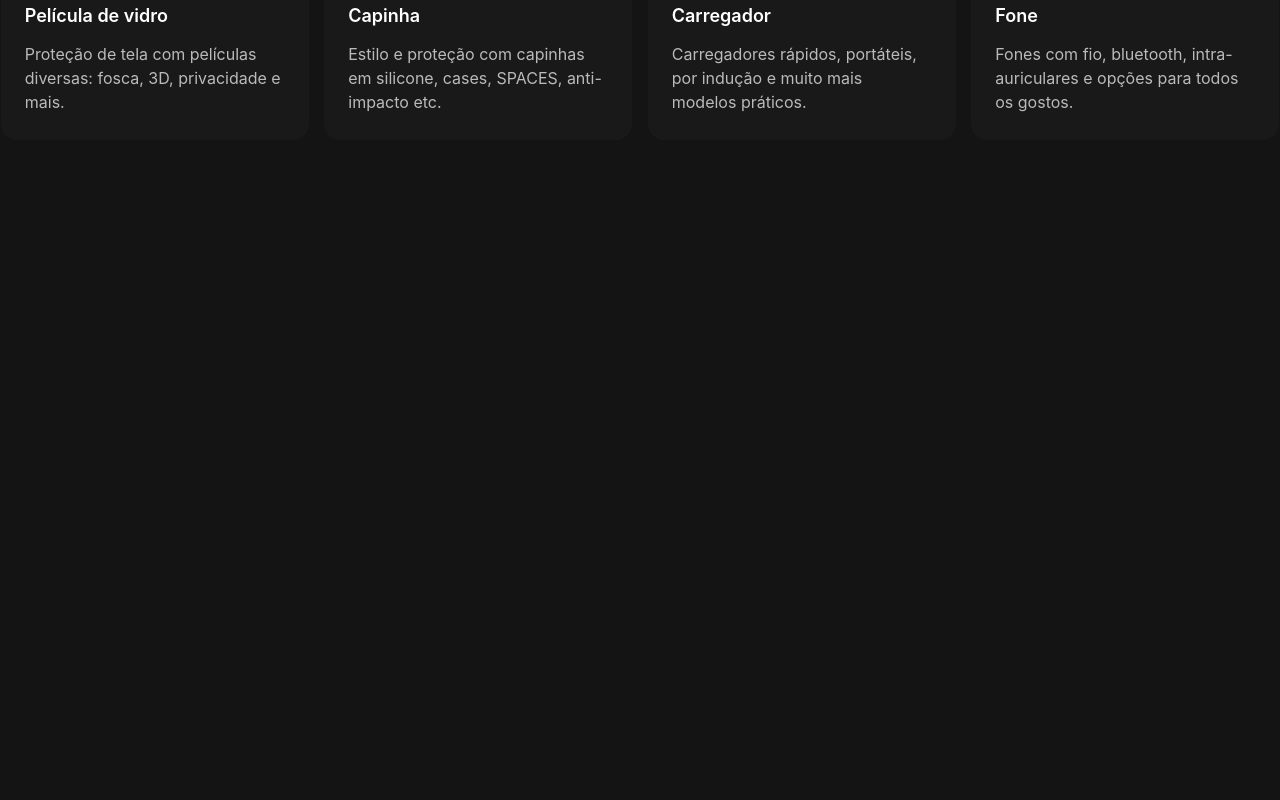
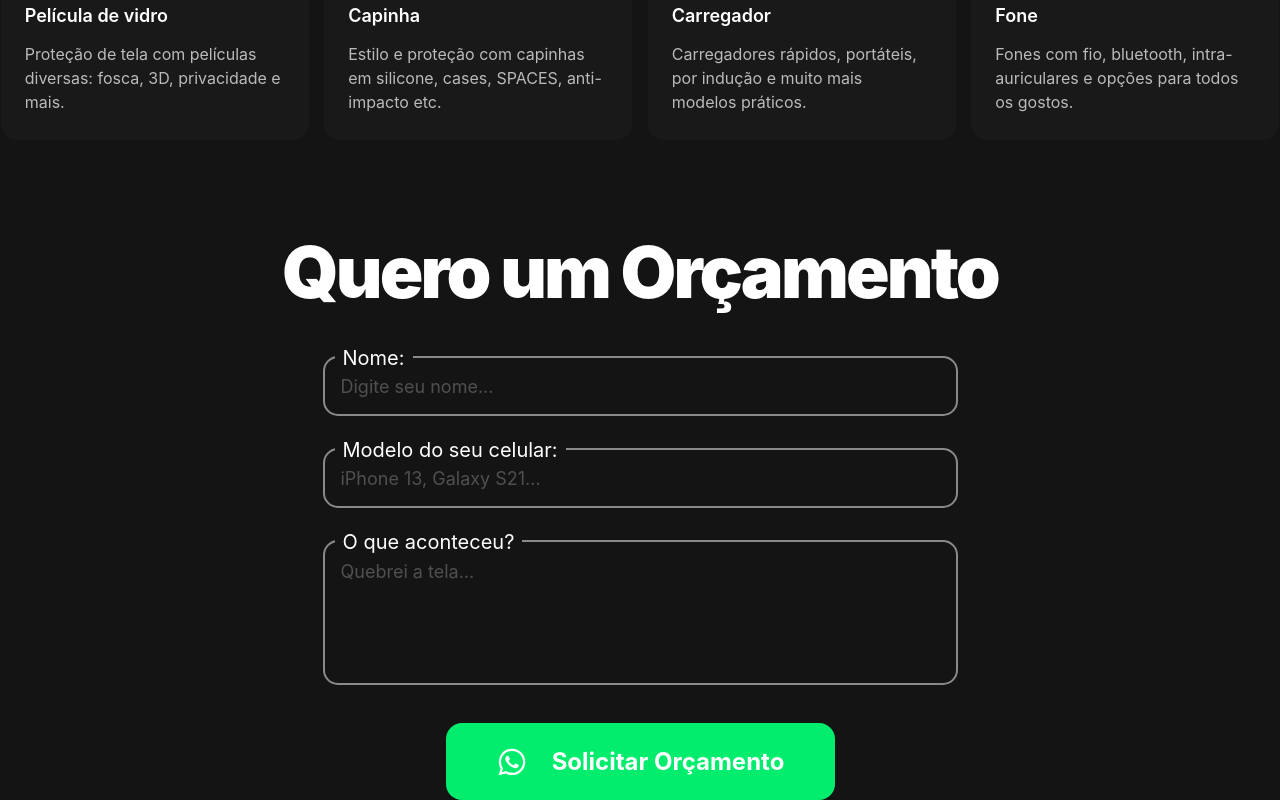
Before and after one commit to marcxsdev/reicell-landing-page, a React (Vite) app: page / in a window 1280 px wide. Shown: the part 2267-3067 px from the top of the page. Before the commit the page ends 2407 px from the top, so only its background shows below. Built offline with nearby package versions, Linux system fonts and the light colour scheme.

Commit message:
feat: adding budget section

```diff
--- a/src/App.jsx
+++ b/src/App.jsx
@@ -1,7 +1,6 @@
 import Header from "./components/layout/Header";
 import Hero from "./components/sections/Hero";
 import About from "./components/sections/About";
-import CardService from "./components/common/CardService";
 import Services from "./components/sections/Services";
 import Budget from "./components/sections/Budget";
 import Products from "./components/sections/Products";
@@ -20,6 +19,7 @@ function App() {
       </div>
       <Services />
       <Products />
+      <Budget />
     </>
   );
 }
--- a/src/components/sections/Budget.jsx
+++ b/src/components/sections/Budget.jsx
@@ -1,37 +1,92 @@
 import Button from "../common/Button";
 import { useState } from "react";
+import Whatsapp from "../../assets/whatsapp.svg?react";
 
 const Budget = () => {
-  const [name, setName] = useState();
-  const [mail, setMail] = useState();
-  const [problem, setProblem] = useState();
+  const [name, setName] = useState("");
+  const [model, setModel] = useState("");
+  const [problem, setProblem] = useState("");
+  const [error, setError] = useState("");
+
+  const handleClick = (e) => {
+    e.preventDefault(); // evita o reload da página
+
+    if (!name || !model || !problem) {
+      setError("Por favor, preencha todos os campos.");
+      return;
+    }
+
+    setError("");
+
+    const mensagem = `Olá, meu nome é ${name}, tenho um ${model}. ${problem}. Gostaria de solicitar um orçamento, por favor!`;
+    const whatsappLink = `https://wa.me/5599999999999?text=${encodeURIComponent(
+      mensagem
+    )}`;
+
+    window.open(whatsappLink, "_blank");
+  };
 
   return (
     <div>
-      <h1 className="text-white text-center font-inter text-5xl font-black tracking-[-1.68px]">
+      <h1 className="text-white text-center font-inter text-5xl font-black tracking-[-1.68px] mt-24 md:text-6xl md:tracking-[-2.4px] lg:text-7xl lg:tracking-[-2.88px]">
         Quero um Orçamento
       </h1>
 
-      <div className="">
-        <form>
-          <div className="">
+      <div className="mt-12 flex justify-center items-center">
+        <form className="space-y-8 w-full max-w-md flex flex-col justify-center items-center">
+          <div className="relative">
             <label>
-              <span className="text-white opacity-[0.5]">Nome:</span>
-              <input type="text" name="name" />
+              <span className="absolute left-3 -top-3 bg-[#151414] px-2 text-white font-inter text-lg md:text-xl">
+                Nome:
+              </span>
+              <input
+                type="text"
+                name="name"
+                className="w-[333px] h-[45px] rounded-[15px] border-2 border-[#FFFFFF80] border-opacity-50 bg-transparent text-[#FFFFFF80] px-4 pt-2 pb-2 text-lg font-inter focus:outline-none focus:border-opacity-100 focus:border-white transition-all duration-200 md:w-[584px] md:h-[60px] lg:w-[635px]"
+                placeholder="Digite seu nome..."
+                onChange={(e) => setName(e.target.value)}
+              />
             </label>
           </div>
-          <div className="">
+
+          <div className="relative">
             <label>
-              <span>Modelo do seu celular:</span>
-              <input type="text" name="model" />
+              <span className="absolute left-3 -top-3 bg-[#151414] px-2 text-white font-inter text-lg md:text-xl">
+                Modelo do seu celular:
+              </span>
+              <input
+                type="text"
+                name="model"
+                className="w-[333px] h-[45px] rounded-[15px] border-2 border-[#FFFFFF80] border-opacity-50 bg-transparent text-[#FFFFFF80] px-4 pt-2 pb-2 text-lg font-inter focus:outline-none focus:border-opacity-100 focus:border-white transition-all duration-200 md:w-[584px] md:h-[60px] lg:w-[635px]"
+                placeholder="iPhone 13, Galaxy S21..."
+                onChange={(e) => setModel(e.target.value)}
+              />
             </label>
           </div>
-          <div className="">
+
+          <div className="relative">
             <label>
-              <span>Problema:</span>
-              <textarea name="model"></textarea>
+              <span className="absolute left-3 -top-3 bg-[#151414] px-2 text-white font-inter text-lg md:text-xl">
+                O que aconteceu?
+              </span>
+              <textarea
+                name="problem"
+                rows={4}
+                className="w-[333px] h-[119px] rounded-[15px] border-2 border-[#FFFFFF80] border-opacity-50 bg-transparent text-[#FFFFFF80] px-4 pt-4 pb-2 text-lg font-inter focus:outline-none focus:border-opacity-100 focus:border-white transition-all duration-200 resize-none md:w-[584px] md:h-[145px] lg:w-[635px]"
+                placeholder="Quebrei a tela..."
+                onChange={(e) => setProblem(e.target.value)}
+              />
             </label>
           </div>
+
+          {error && <p className="text-red-500 text-sm font-inter ">{error}</p>}
+
+          <Button
+            icon={Whatsapp}
+            text={"Solicitar Orçamento"}
+            variant="primary"
+            onClick={handleClick}
+          />
         </form>
       </div>
     </div>
--- a/src/components/sections/Products.jsx
+++ b/src/components/sections/Products.jsx
@@ -76,11 +76,9 @@ const Products = () => {
             </div>
           );
         })}
-      </div>
-
         {isMobile && (
           <button
-          className="text-white text-xl font-inter flex flex-row justify-center items-center gap-1 transition-all duration-300 ease-out hover:scale-105"
+            className="text-white text-xl font-inter flex flex-row justify-center items-center transition-all duration-300 ease-out hover:scale-105"
             onClick={() => setShowAll(!showAll)}
           >
             {showAll ? "Mostrar menos" : "Mostrar mais"}
@@ -92,6 +90,7 @@ const Products = () => {
           </button>
         )}
       </div>
+    </div>
   );
 };
 
```
Lines whose indentation alone changed are shown as unchanged.
